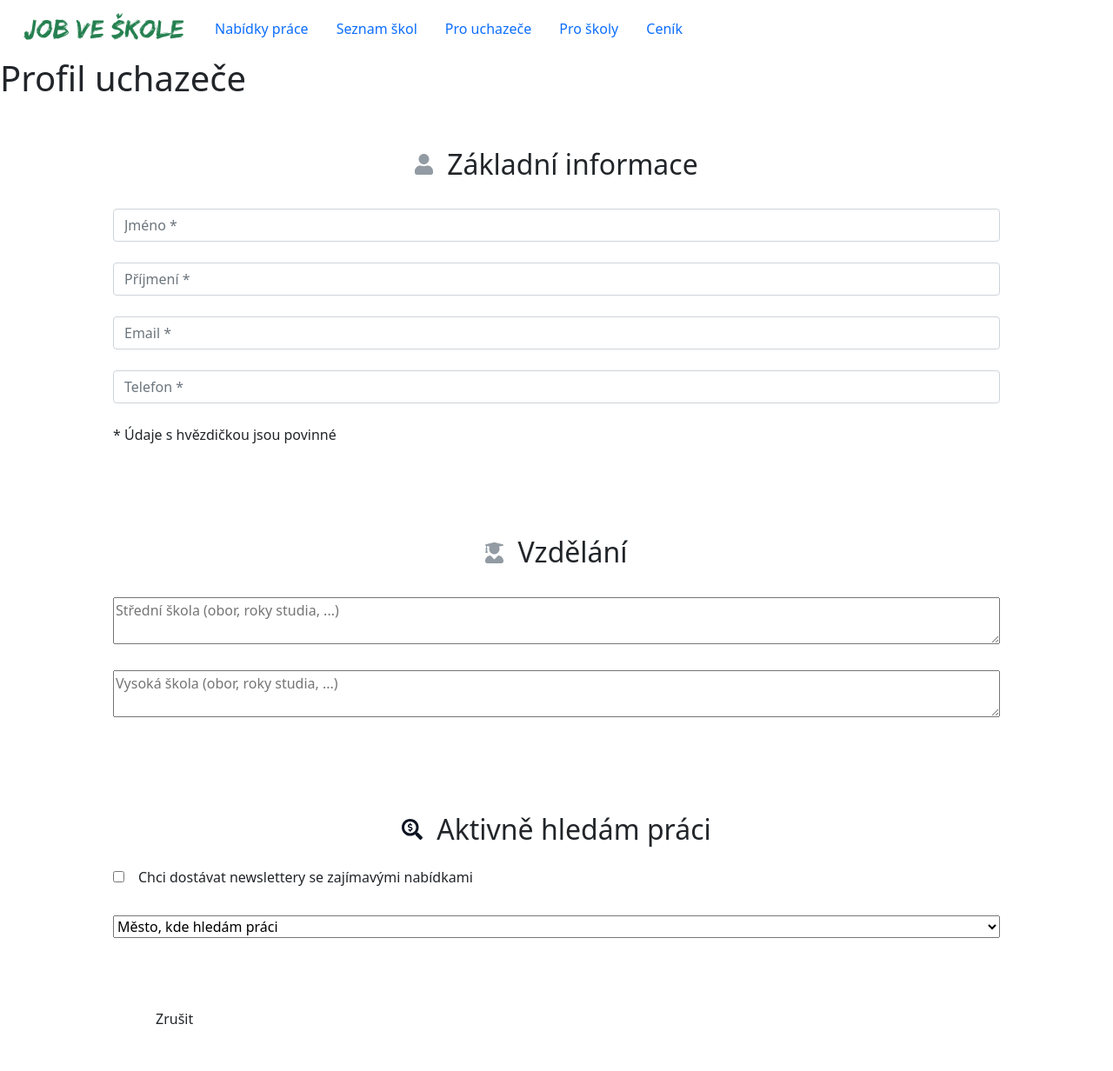
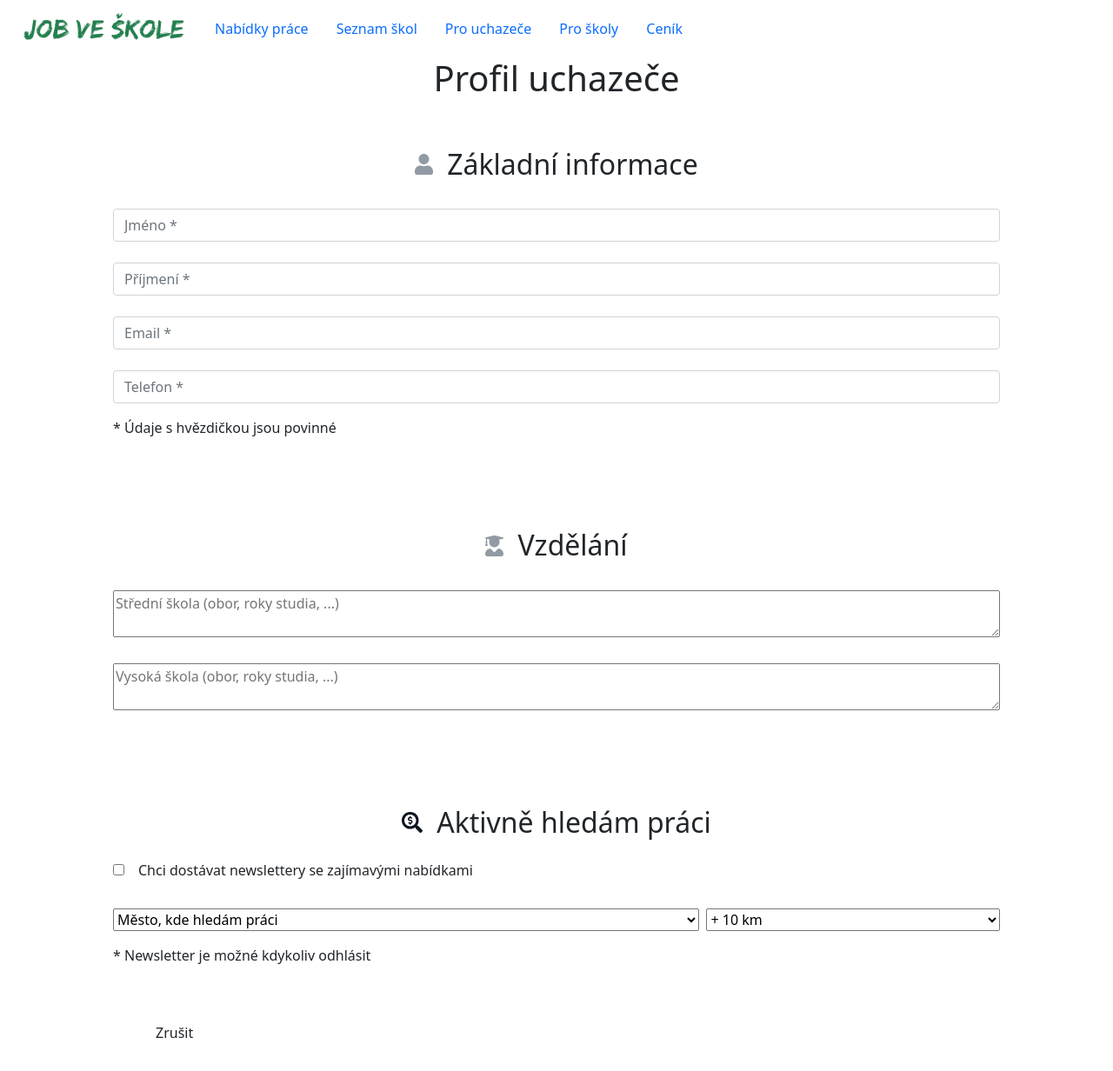
Before and after one commit to violinie/coex, a React (Create React App) app: page / in a window 1280 px wide. Shown: the top 1232 px of the page at 87% size. Built offline with nearby package versions, Linux system fonts and the light colour scheme; the HTML template or start-up script is replaced by a standard one.

Commit message:
refactor bootstrap classes/styles

```diff
--- a/src/components/Form.jsx
+++ b/src/components/Form.jsx
@@ -3,7 +3,7 @@ import React, { useState } from "react";
 const Input = ({ errors, type = "text", name, placeholder, isRequired = false }) => {
   return (
     <>
-      <input type={type} name={name} className="form-control my-4 form-control__input" placeholder={placeholder} required={isRequired} />
+      <input type={type} name={name} className="form-control position-relative my-4 mb-3 form-control__input" placeholder={placeholder} required={isRequired} />
       {errors[name] && <span>{errors[name]}</span>}
     </>
   );
@@ -87,13 +87,22 @@ export default function Form() {
           <input type="checkbox" className="me-3" />
           <span>Chci dostávat newslettery se zajímavými nabídkami</span>
         </div>
-        <select className="my-3 w-100">
+        <div className="d-flex">
+          <select className="my-3 w-100 form-control__input fw-normal me-2">
             <option value="disabled selected">Město, kde hledám práci</option>
             <option value="praha">Praha</option>
             <option value="brno">Brno</option>
             <option value="ostrava">Ostrava</option>
             <option value="liberec">Liberec</option>
           </select>
+          <select className="my-3 w-50 form-control__input fw-normal">
+            <option value="+10km">+ 10 km</option>
+            <option value="+20km">+ 20 km</option>
+            <option value="+50km">+ 50 km</option>
+            <option value="+100km">+ 100 km</option>
+          </select>
+        </div>
+        <div>* Newsletter je možné kdykoliv odhlásit</div>
         <div className="d-flex justify-content-between my-5">
           <button type="reset" className="btn btn--reset py-3 px-5">
             Zrušit
--- a/src/components/Nav.jsx
+++ b/src/components/Nav.jsx
@@ -5,7 +5,7 @@ export default function Nav() {
     <header>
       <nav className="my-nav hstack p-2">
         <img src="./images/logo.png" alt="" />
-        <ul className="nav d-sm-none d-md-flex">
+        <ul className="nav d-none d-md-flex">
           <li className="nav-item">
             <a href="#" className="nav-link">
               Nabídky práce
--- a/src/components/Profile.jsx
+++ b/src/components/Profile.jsx
@@ -4,9 +4,9 @@ import Form from "./Form";
 export default function Profile() {
   return (
     <div>
-      <div className="profile__header d-flex align-items-center">
+      <div className="profile__header d-flex justify-content-center align-items-center">
         <div>
-          <h1 className="text-center profile__title m-0">Profil uchazeče</h1>
+          <h1 className="d-flex align-items-center m-0">Profil uchazeče</h1>
         </div>
       </div>
       <Form />
--- a/src/form.scss
+++ b/src/form.scss
@@ -1,21 +1,15 @@
 .form-control {
-  position: relative;
   margin-bottom: 1rem;
 }
 
-.form-control--has-error .form-control__input,
-.form-control--focused.form-control--has-error .form-control__input {
-  border-color: #e84855;
-  outline-color: #e84855;
-}
-
 .form-control__input {
-  padding: 16px 10px;
   margin: 0;
-  font-weight: bold;
   border: 1px solid #444;
   border-radius: 5px;
+  padding: 1rem 0.6rem;
+  font-weight: bold;
   outline: none;
+  background-color: #fff;
 }
 
 .form-control__label {
@@ -26,7 +20,22 @@
   color: #666;
 }
 
-.form-control--focused .form-control__input {
+.btn {
+  border-radius: 5px;
+
+  &--submit {
+    border: 1px solid var(--main-color);
+    background-color: var(--main-color);
+    font-weight: 700;
+  }
+
+  &--reset {
+    border: 1px solid var(--grey);
+    color: var(--grey);
+  }
+}
+
+/*.form-control--focused .form-control__input {
   border-color: #ff7600;
   outline: 1px solid #ff7600;
 }
@@ -43,17 +52,9 @@
   font-weight: bold;
 }
 
-.btn {
-  border-radius: 5px;
-
-  &--submit {
-    background-color: var(--main-color);
-    font-weight: 700;
-    border: 1px solid var(--main-color);
-  }
-
-  &--reset {
-    color: var(--grey-inputs);
-    border: 1px solid var(--grey-inputs);
-  }
+.form-control--has-error .form-control__input,
+.form-control--focused.form-control--has-error .form-control__input {
+  border-color: #e84855;
+  outline-color: #e84855;
 }
+*/
--- a/src/style.scss
+++ b/src/style.scss
@@ -6,11 +6,20 @@
 
 :root {
   --main-color: #ff7600;
-  --grey-inputs: #929ba3;
+  --grey: #929ba3;
 }
 
 body {
   font-family: "Fira Sans", sans-serif;
+  color: var(--grey);
+}
+
+h2,
+h3,
+h4,
+h5,
+h6 {
+  color: #0d1321;
 }
 
 h1 {
@@ -20,6 +29,7 @@ h1 {
 
 textarea {
   min-height: 7.5rem;
+  border-radius: 5px;
 }
 
 .container {
@@ -48,14 +58,7 @@ textarea {
 .profile__header {
   background-image: url(./images/Background.png);
   min-height: 11.5rem;
-  display: flex;
-  justify-content: center;
   color: #fff;
-}
-
-.profile__title {
-  display: flex;
-  align-items: center;
 }
 
 .footer {
```
Lines whose indentation alone changed are shown as unchanged.
